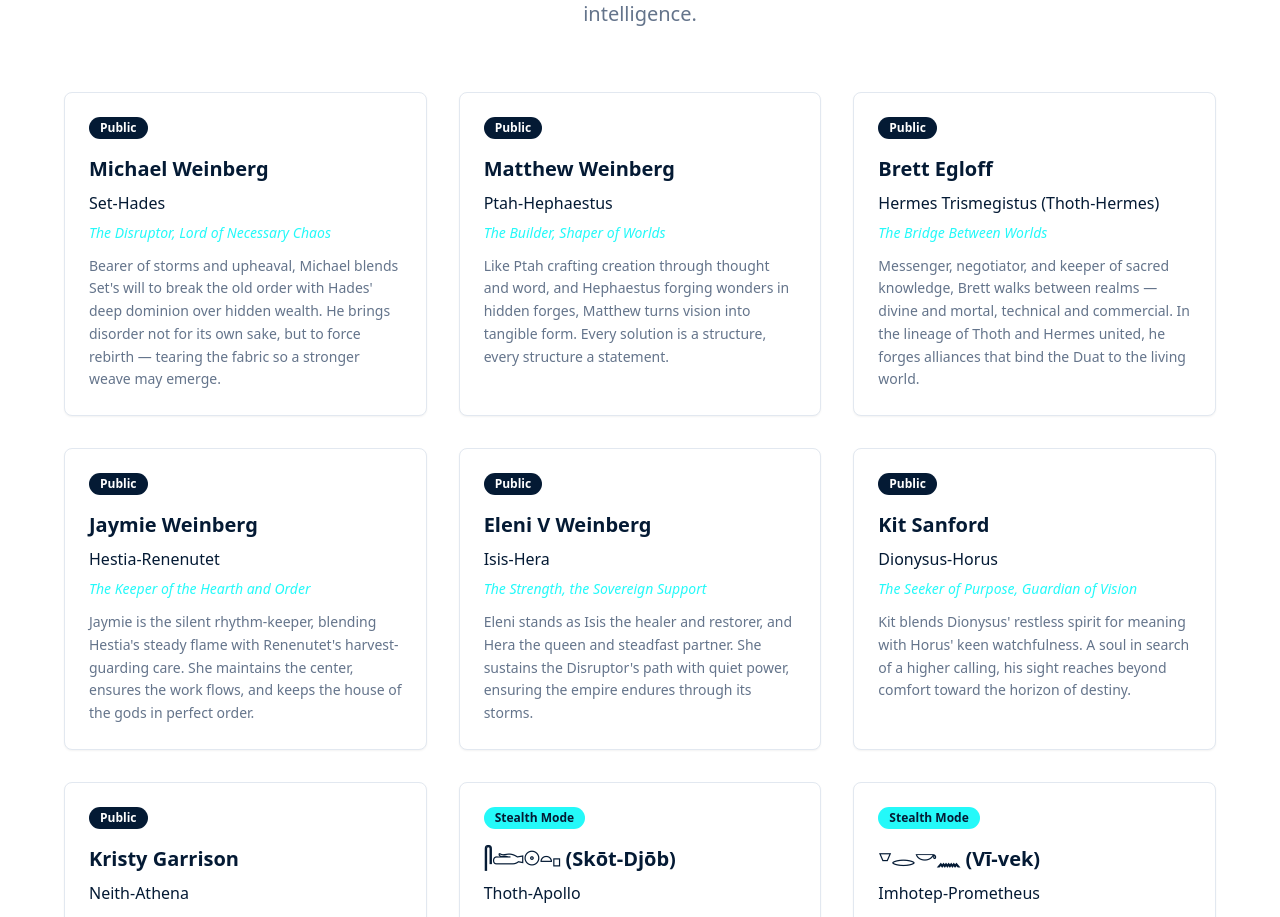
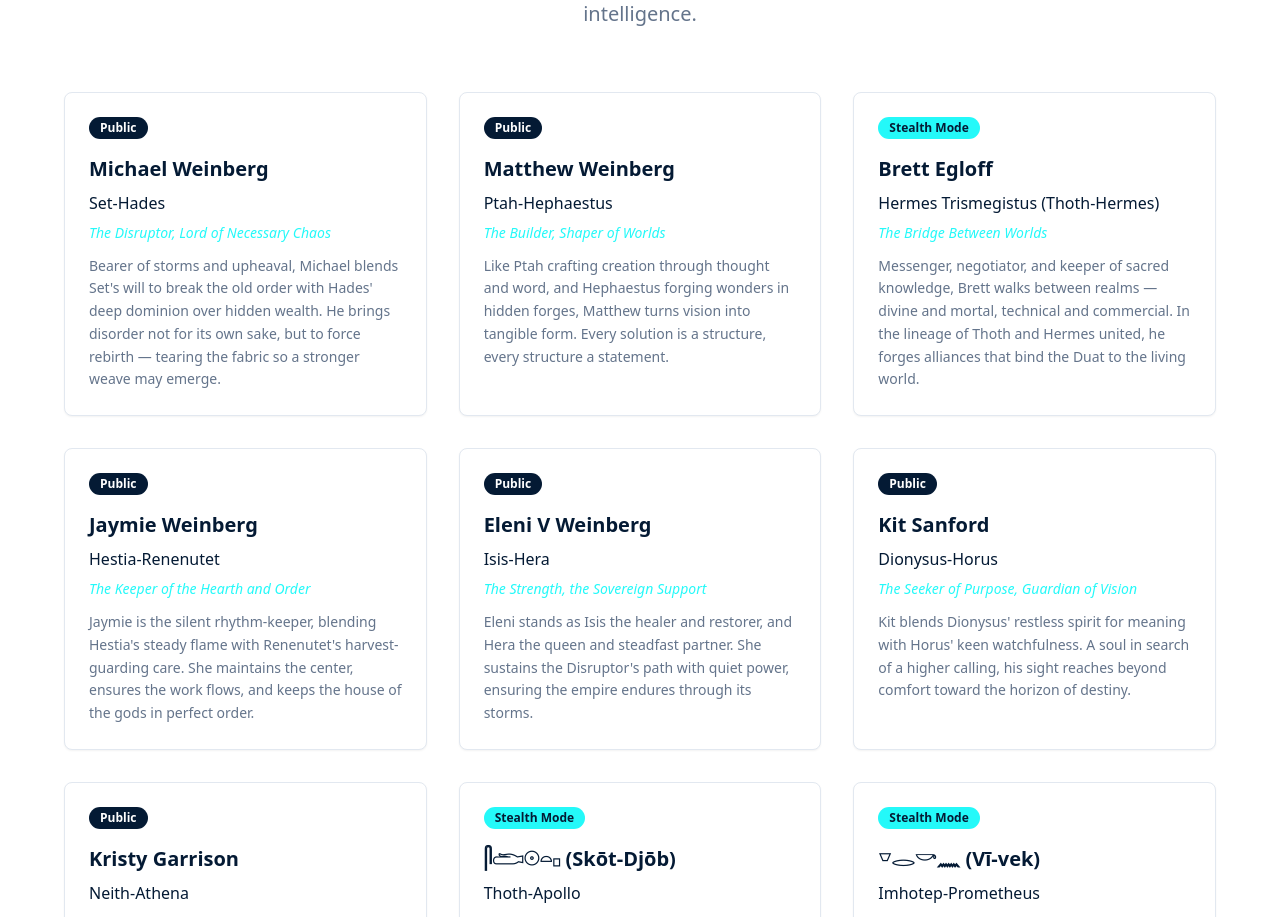
Before and after one commit to skanamike/duat-action-flow-94, a React (Vite) app: page /company in a window 1280 px wide. Shown: the part 1829-2746 px from the top of the page. Built offline with nearby package versions, Linux system fonts and the light colour scheme.

Commit message:
Add Brett Egloff to stealth founders
Mark Brett Egloff as stealth on the Company page, aligning with the established hieroglyphic naming convention for stealth founders.

```diff
--- a/src/pages/Company.tsx
+++ b/src/pages/Company.tsx
@@ -46,7 +46,7 @@ const Company = () => {
       role: "Hermes Trismegistus (Thoth-Hermes)",
       deity: "The Bridge Between Worlds",
       description: "Messenger, negotiator, and keeper of sacred knowledge, Brett walks between realms — divine and mortal, technical and commercial. In the lineage of Thoth and Hermes united, he forges alliances that bind the Duat to the living world.",
-      status: "public"
+      status: "stealth"
     },
     {
       name: "Jaymie Weinberg",
```
